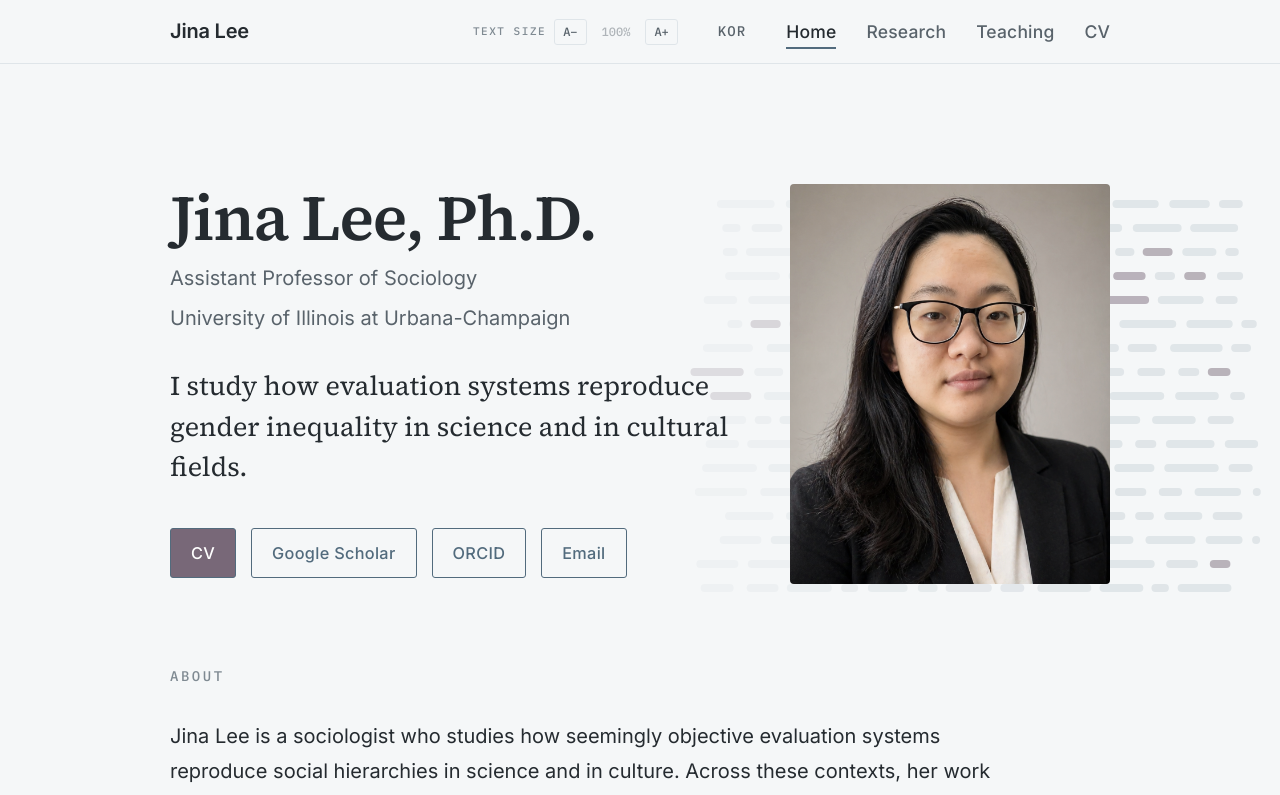
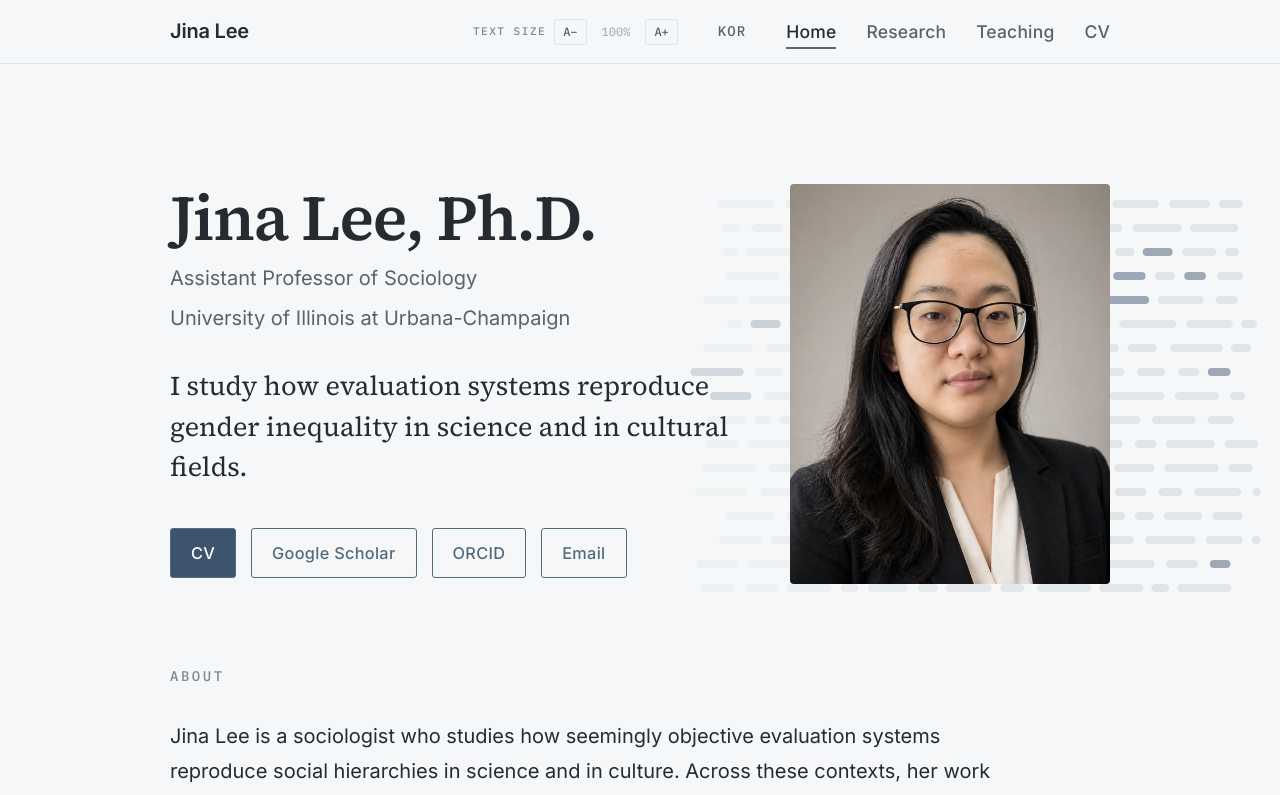
Before and after one commit to JinaLee-soc/jinalee-soc, a Next.js app: page / in a window 1280 px wide. Shown: the top 795 px of the page. Built offline with nearby package versions, Linux system fonts and the light colour scheme; a web font is replaced by a local one.

Commit message:
Replace plum accents with navy

```diff
--- a/src/pages/index.tsx
+++ b/src/pages/index.tsx
@@ -96,7 +96,7 @@ function CorpusMotif() {
           width={t.w}
           height={8}
           rx={4}
-          fill={t.highlighted ? 'var(--color-plum)' : 'var(--color-motif-muted)'}
+          fill={t.highlighted ? 'var(--color-navy)' : 'var(--color-motif-muted)'}
           opacity={t.o}
         />
       ))}
--- a/src/styles/globals.css
+++ b/src/styles/globals.css
@@ -23,8 +23,8 @@
   --color-accent: #526b7d;
   --color-accent-hover: #3e5566;
   --color-accent-light: #eef2f4;
-  --color-plum: #786878;
-  --color-plum-hover: #624f61;
+  --color-navy: #3e536d;
+  --color-navy-hover: #2d4058;
   --color-motif-muted: #8798a5;
 
   /* Spacing scale */
@@ -402,12 +402,12 @@ button.footer__link {
 }
 
 .link-btn--filled {
-  background: var(--color-plum);
+  background: var(--color-navy);
   color: white;
 }
 
 .link-btn--filled:hover {
-  background: var(--color-plum-hover);
+  background: var(--color-navy-hover);
 }
 
 /* ===== Research Cards ===== */
```
Also changed, not shown: 1 other file (tests, documents, lock files or other folders).
